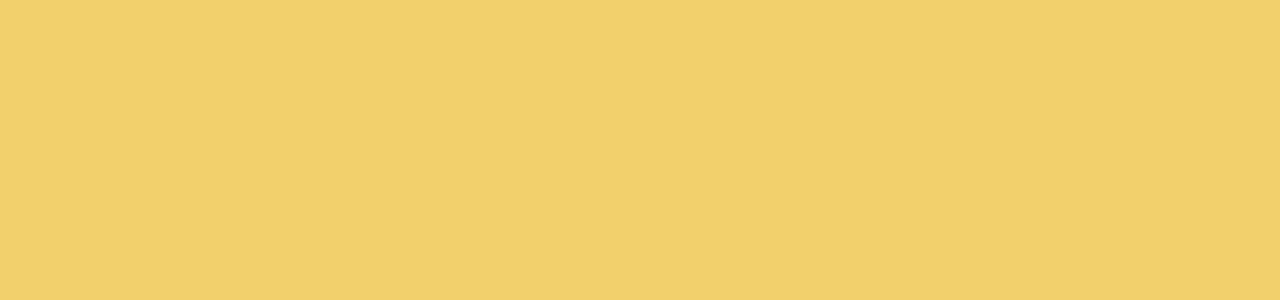
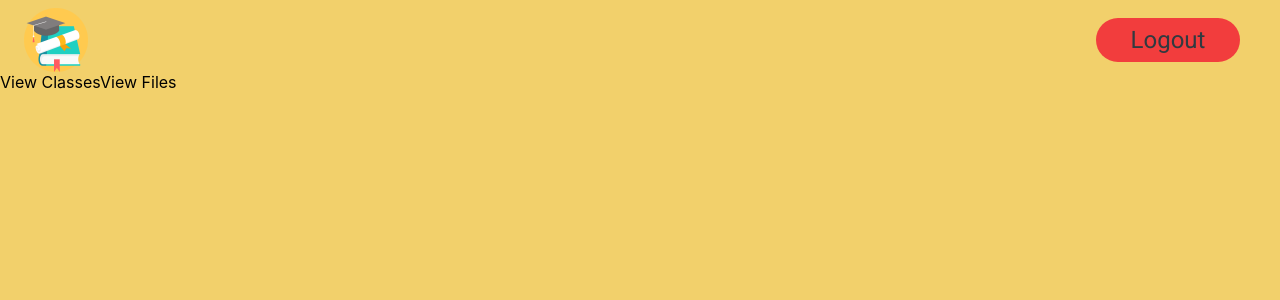
Before and after one commit to HassanZeinAlDeen/E-learning-system, a React (Create React App) app: page /user in a window 1280 px wide. Before the commit this address had no page. Shown: the top 300 px of the page. Built offline with nearby package versions, Linux system fonts and the light colour scheme.

Commit message:
creating user page

```diff
--- a/src/App.js
+++ b/src/App.js
@@ -3,6 +3,7 @@ import { Routes, Route, BrowserRouter } from "react-router-dom";
 import HomePage from "./pages/HomePage";
 import Register from './pages/Register';
 import Login from './pages/Login';
+import User from './pages/User';
 
 function App() {
   return (
@@ -11,6 +12,7 @@ function App() {
         <Route path="/" element={<HomePage />} />
         <Route path="/register" element={<Register />} />
         <Route path="/login" element={<Login />} />
+        <Route path="/user" element={<User />} />
       </Routes>
     </BrowserRouter>
   );
--- a/src/pages/Login/index.js
+++ b/src/pages/Login/index.js
@@ -1,5 +1,4 @@
 import { useState } from "react";
-import TextInput from "../../components/TextInput";
 import alogo from "../../imgs/logo.png";
 import Button from "../../components/Button";
 import "./login.css";
--- /dev/null
+++ b/src/pages/User/index.js
@@ -0,0 +1,32 @@
+import Mylogo from "../../imgs/logo.png";
+import "./user.css";
+import Button from "../../components/Button";
+
+function User() {
+
+  const path = () => {
+    window.location.href="http://localhost:3000";
+
+  }
+
+
+  return(
+    <div className="body">
+    <div className="content">
+      <div className="logo">
+        <img id="logo" src={Mylogo} alt="logo.png" />
+      </div>
+      <div className="right">
+        <Button onClick={path}>Logout</Button>
+      </div>
+    </div>
+      <div className="leftbar">
+        <a className="linkClasses">View Classes</a>
+        <a className="linkFiles">View Files</a>
+      </div>
+      <div className="rightbar"></div>
+    </div>
+  );
+}
+
+export default User;
--- /dev/null
+++ b/src/pages/User/user.css
@@ -0,0 +1,22 @@
+
+
+#u_logo{
+  width: 4rem;
+  height: auto;
+}
+
+.logo{
+  display: flex;
+  align-items: center;
+}
+
+.content{
+  display: flex;
+  justify-content: space-between;
+  align-items: center;
+  text-align: center;
+  margin-top: 0.5rem;
+  margin-left: 1.5rem;
+  margin-right: 1.5rem;
+  height: 4rem;
+}
```
